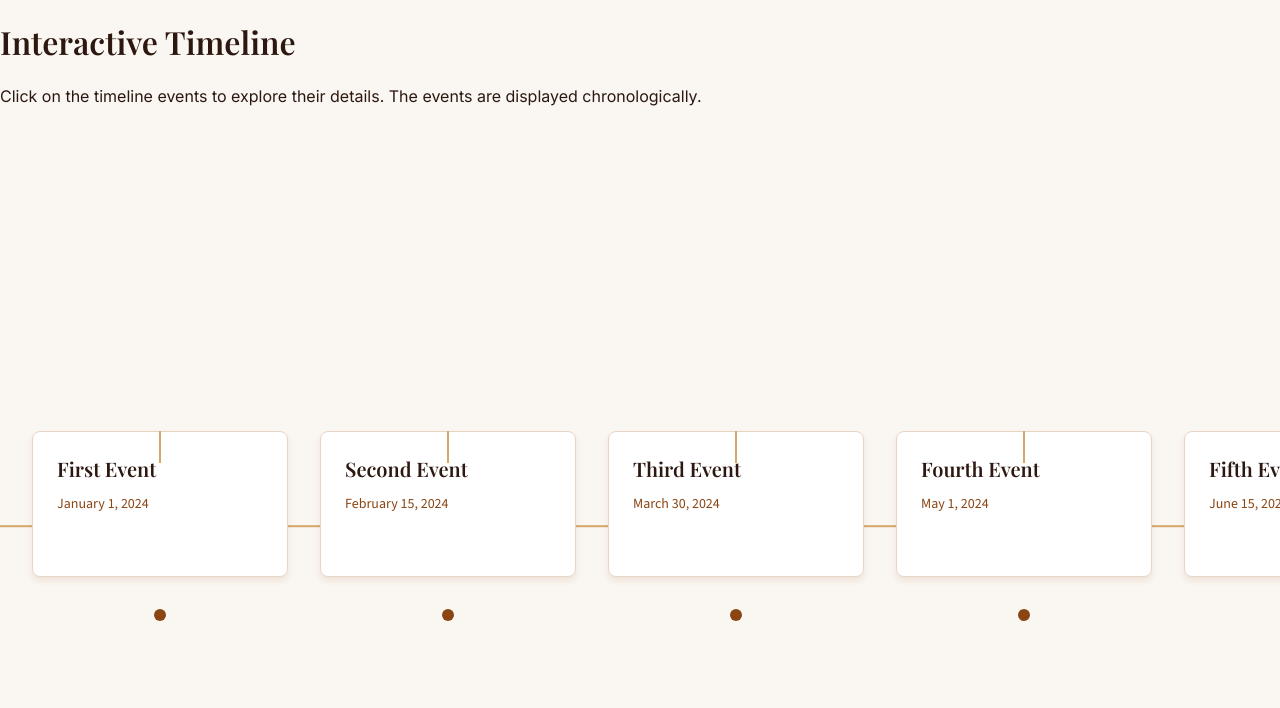
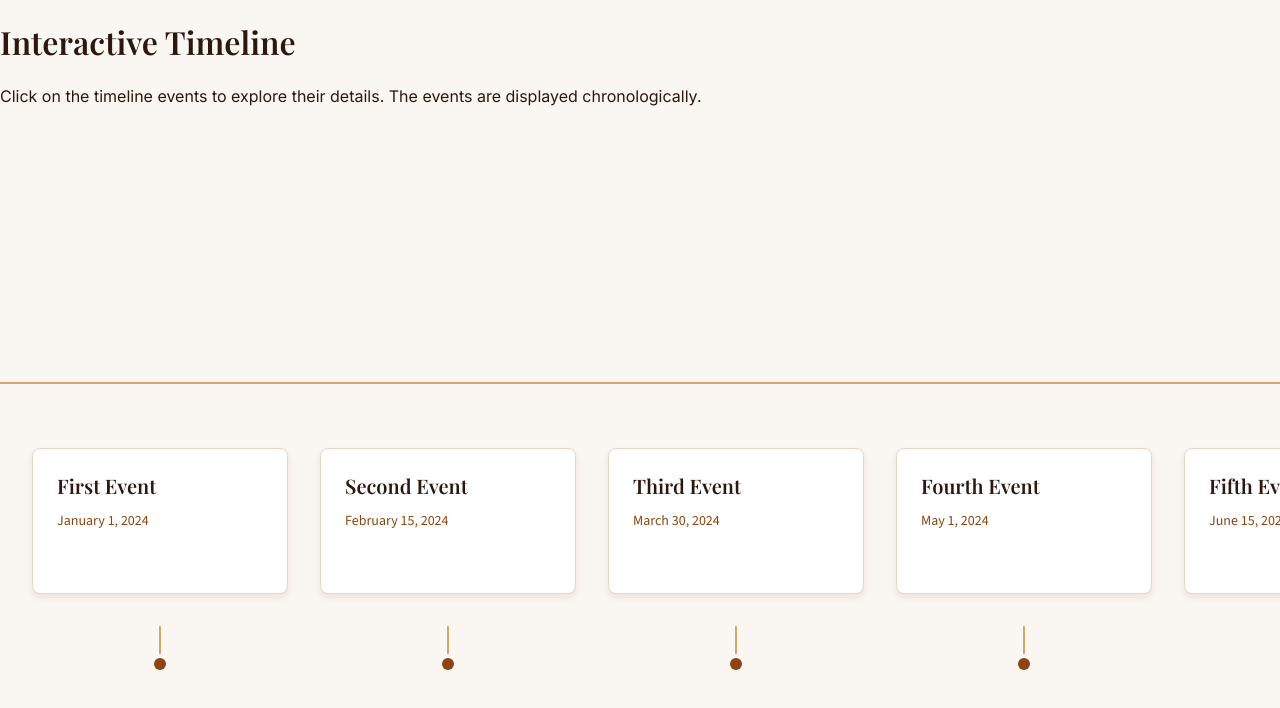
Before and after one commit to grindos/interactive-timeline, a Next.js app: page / in a window 1280 px wide. Shown: the top 708 px of the page. Built offline with nearby package versions, Linux system fonts and the light colour scheme.

Commit message:
Get rid of position relative

```diff
--- a/src/components/Timeline.module.css
+++ b/src/components/Timeline.module.css
@@ -1,5 +1,5 @@
 .timelineContainer {
-  position: relative;
+  display: flex;
   width: 100vw;
   height: 100vh;
   overflow: hidden;
@@ -7,30 +7,27 @@
 }
 
 .timelineWrapper {
-  position: absolute;
-  top: 50%;
-  left: 0;
-  right: 0;
-  transform: translateY(-50%);
+  display: flex;
+  flex: 1;
+  align-items: center;
+  justify-content: center;
 }
 
 .timelineInner {
-  position: relative;
+  display: flex;
+  flex-direction: column;
   width: 100%;
+  align-items: center;
 }
 
 .timelineLine {
-  position: absolute;
-  top: 50%;
-  left: 0;
-  right: 0;
+  width: 100%;
   height: 2px;
   background-color: var(--timeline-line);
-  transform: translateY(-50%);
+  margin: 2rem 0;
 }
 
 .eventsContainer {
-  position: relative;
   width: 100%;
   overflow-x: auto;
   padding: 2rem 0;
@@ -54,7 +51,6 @@
 }
 
 .eventItem {
-  position: relative;
   display: flex;
   flex-direction: column;
   align-items: center;
@@ -62,11 +58,8 @@
 }
 
 .connectingLine {
-  position: absolute;
-  top: 0;
-  left: 50%;
   width: 2px;
   height: 2rem;
   background-color: var(--timeline-line);
-  transform: translateX(-50%);
+  margin: 0 auto;
 }
```
